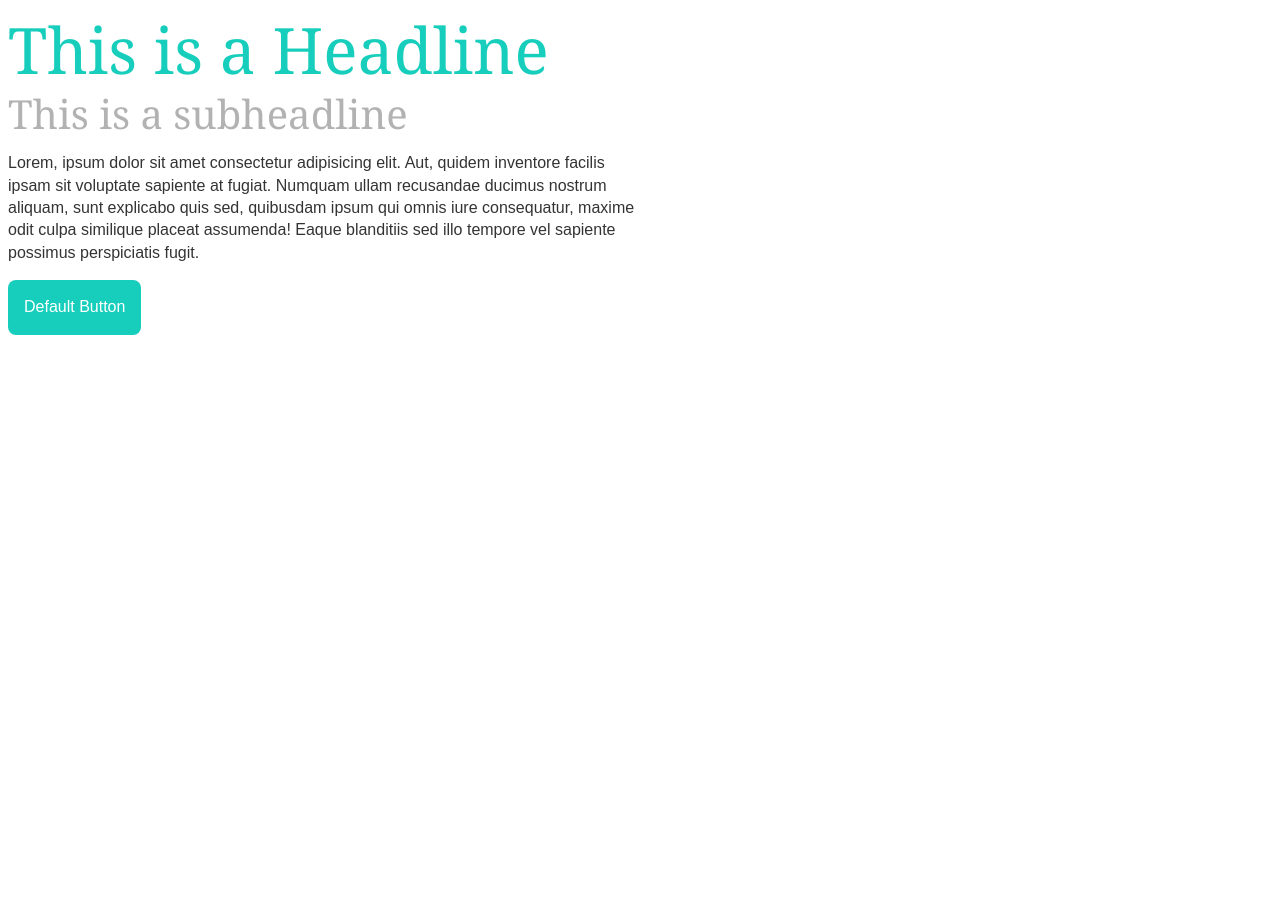
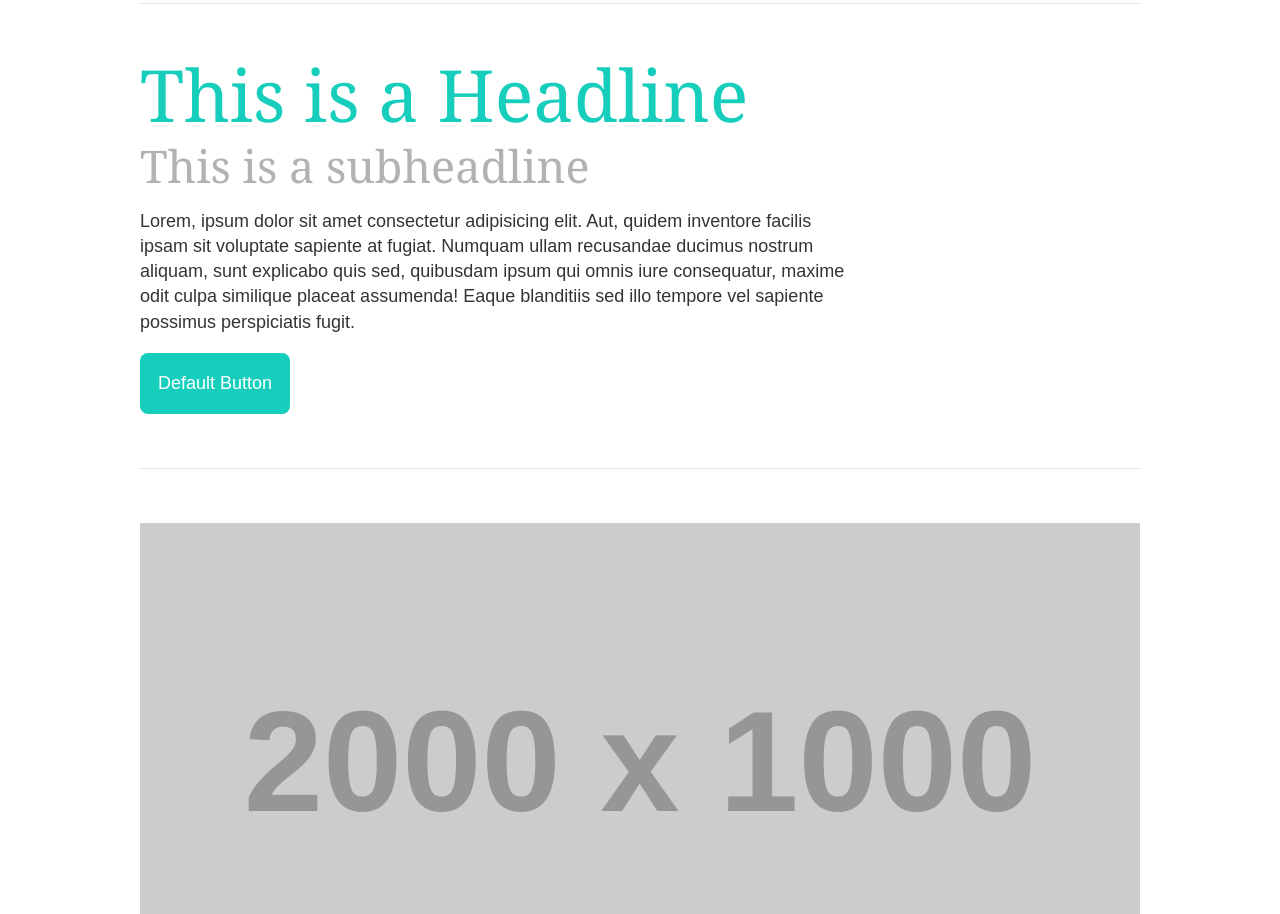
Before and after one commit to meganeligio/mysassybase, a plain HTML site: page index.html in a window 1280 px wide. Shown: the part 517-1431 px from the top of the page. Before the commit the page ends 860 px from the top, so only its background shows below. Drawn offline with Linux system fonts and the light colour scheme; placeholder pictures from the web are drawn by us.

Commit message:
completed sassy base step 4

```diff
--- a/index.html
+++ b/index.html
@@ -17,6 +17,8 @@
 </head>
 
 <body>
+
+    <div class="container">
 
         <h1>This is a Heading 1</h1>
 
@@ -56,6 +58,12 @@
 
         <a href="#" class="button">Default Button</a>
 
+        <hr />
+
+        <img src="http://via.placeholder.com/2000x1000" width="2000" height="1000 "alt="Placeholder">
+
+    </div>
+
 </body>
 
 </html>
--- /dev/null
+++ b/scss/partials/_layout.scss
@@ -0,0 +1,28 @@
+/* RESET BODY */
+
+body {
+    margin: 0;
+}
+
+/* CONTAINER */
+
+.container {
+    max-width: 1000px;
+    margin: 0 auto;
+}
+
+/* MEDIA QUERIES */
+
+/* RESPONSIVE TYPE */
+
+// SMALL
+
+body { font-size: 87.5%; }
+
+@media (min-width: $breakpoint-small) {
+    body { font-size: 100%; }
+}
+
+@media (min-width: $breakpoint-large) {
+    body { font-size: 112.5%; }
+}
--- /dev/null
+++ b/scss/partials/_media.scss
@@ -0,0 +1,6 @@
+/* RESPONSIVE IMAGES */
+
+img {
+    max-width: 100%;
+    height: auto;
+}
--- a/scss/partials/_typography.scss
+++ b/scss/partials/_typography.scss
@@ -15,7 +15,7 @@ body {
     line-height: 1.4;
 }
 
-h1, h2, h3, h4, h5, h6 { margin: .5em 0; }
+h1, h2, h3, h4, h5, h6 { margin: 0 0 .5em 0; }
 
 /* TRADITIONAL TYPOGRAPHIC SCALE */
 
@@ -66,5 +66,3 @@ hr {
     margin: .25em 0;
     color: $color-lightgrey;
 }
-
-/* HELPERS */
--- a/scss/style.scss
+++ b/scss/style.scss
@@ -14,8 +14,16 @@ $color-lightgrey: rgb(0 0 0 / .3);
 $font-family-sans: 'Avenir Next', Arial, Helvetica, sans-serif;
 $font-family-serif: Georgia,'Times New Roman', Times, serif;
 
+// BREAKPOINTS
+
+$breakpoint-small: 768px;
+$breakpoint-medium: 1050px;
+$breakpoint-large: 1250px;
+
 // IMPORTS
 
 @import "partials/toc";
 @import "partials/typography";
 @import "partials/buttons";
+@import "partials/media";
+@import "partials/layout";
```
Also changed, not shown: css/style.css. Lines whose indentation alone changed are shown as unchanged.
